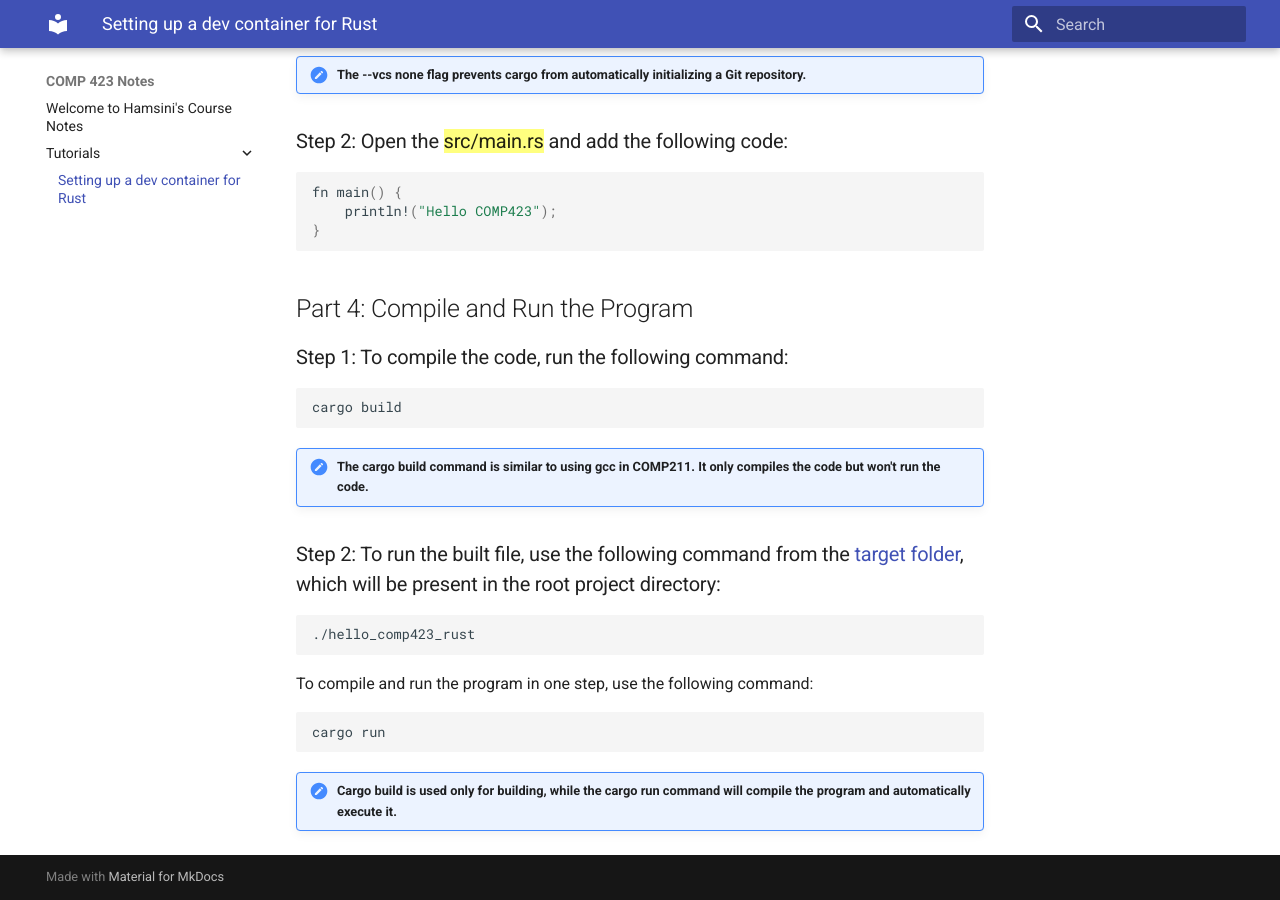
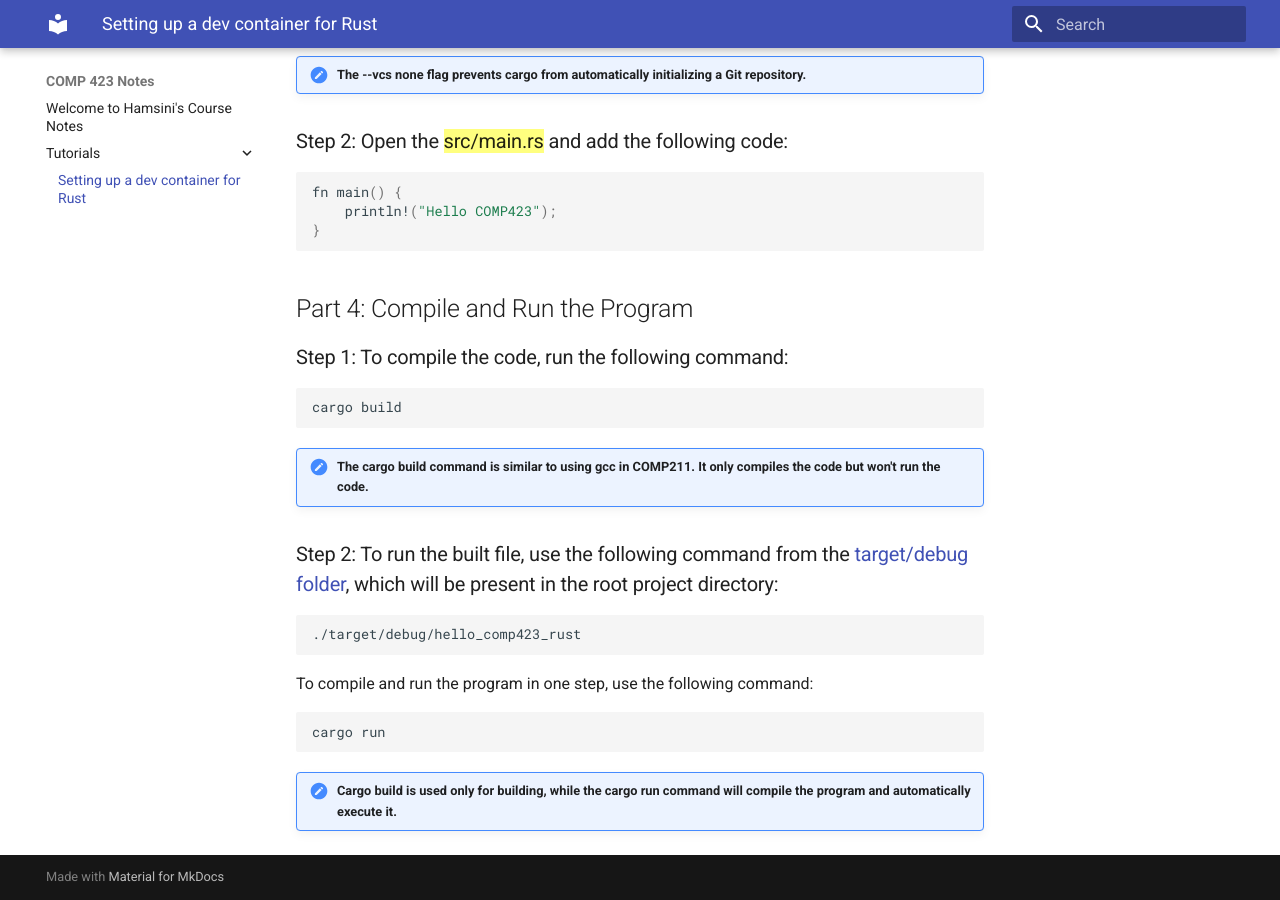
Before and after one commit to htankala/comp423-course-notes, an MkDocs documentation site: the page built from docs/tutorials/rust-setup.md, in a window 1280 px wide and 900 px high, scrolled down 4901 px. Built offline with MkDocs 1.6.1 and Material for MkDocs 9.7.7, drawn with Linux system fonts in a browser that asks for light colours.

Commit message:
finished tutorial

````diff
--- a/docs/tutorials/rust-setup.md
+++ b/docs/tutorials/rust-setup.md
@@ -148,9 +148,9 @@ cargo build
 ```
 !!! note "The cargo build command is similar to using gcc in COMP211. It only compiles the code but won't run the code."
 
-###Step 2: To run the built file, use the following command from the [target folder](https://doc.rust-lang.org/cargo/commands/cargo-build.html#output-options), which will be present in the root project directory:
+###Step 2: To run the built file, use the following command from the [target/debug folder](https://doc.rust-lang.org/book/ch01-03-hello-cargo.html#building-and-running-a-cargo-project), which will be present in the root project directory:
 ```bash
-./hello_comp423_rust
+./target/debug/hello_comp423_rust
 ```
 To compile and run the program in one step, use the following command:
 ```bash
````
